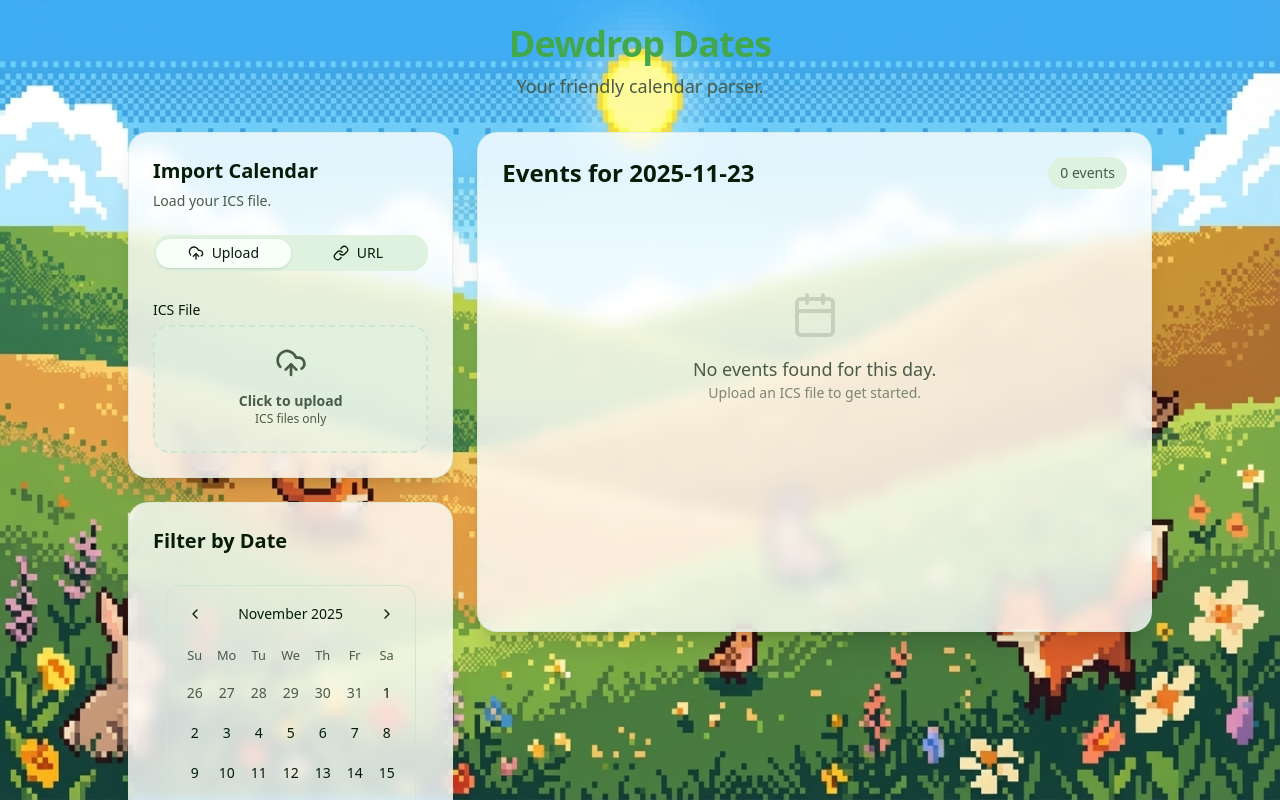
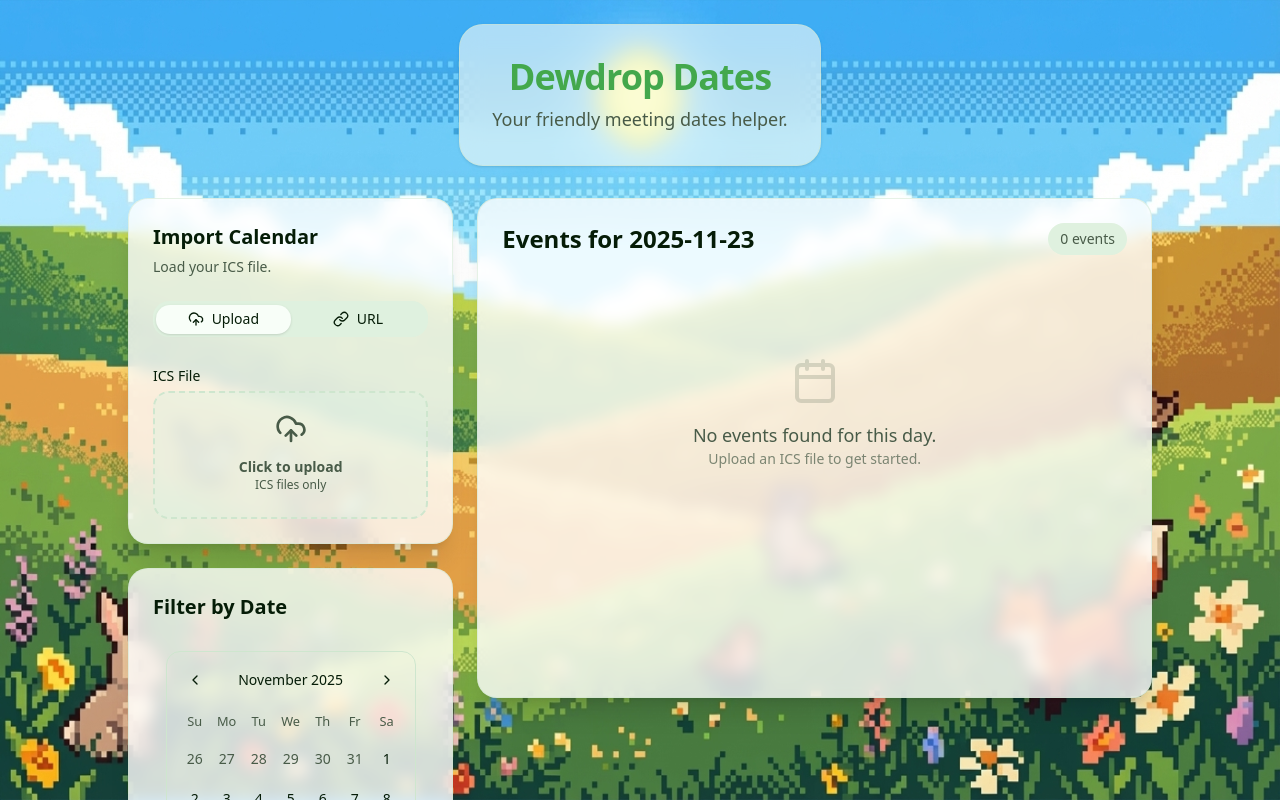
Before and after one commit to Inovvia/dewdrop-dates, a SvelteKit app: page / in a window 1280 px wide. Shown: the top 800 px of the page. Built offline with nearby package versions, Linux system fonts and the light colour scheme.

Commit message:
Better title card

```diff
--- a/src/routes/+page.svelte
+++ b/src/routes/+page.svelte
@@ -140,9 +140,11 @@
 	<div class="w-full max-w-5xl space-y-8">
 		<!-- Header Section -->
 
-		<div class="text-center space-y-2">
+		<div
+			class="mx-auto w-fit max-w-full text-center space-y-2 bg-background/60 backdrop-blur-md p-8 rounded-3xl border border-border/50 shadow-sm"
+		>
 			<h1 class="text-4xl font-bold tracking-tight text-primary">Dewdrop Dates</h1>
-			<p class="text-muted-foreground text-lg">Your friendly calendar parser.</p>
+			<p class="text-muted-foreground text-lg">Your friendly meeting dates helper.</p>
 		</div>
 
 		<div class="grid grid-cols-1 md:grid-cols-12 gap-6 items-start">
```
